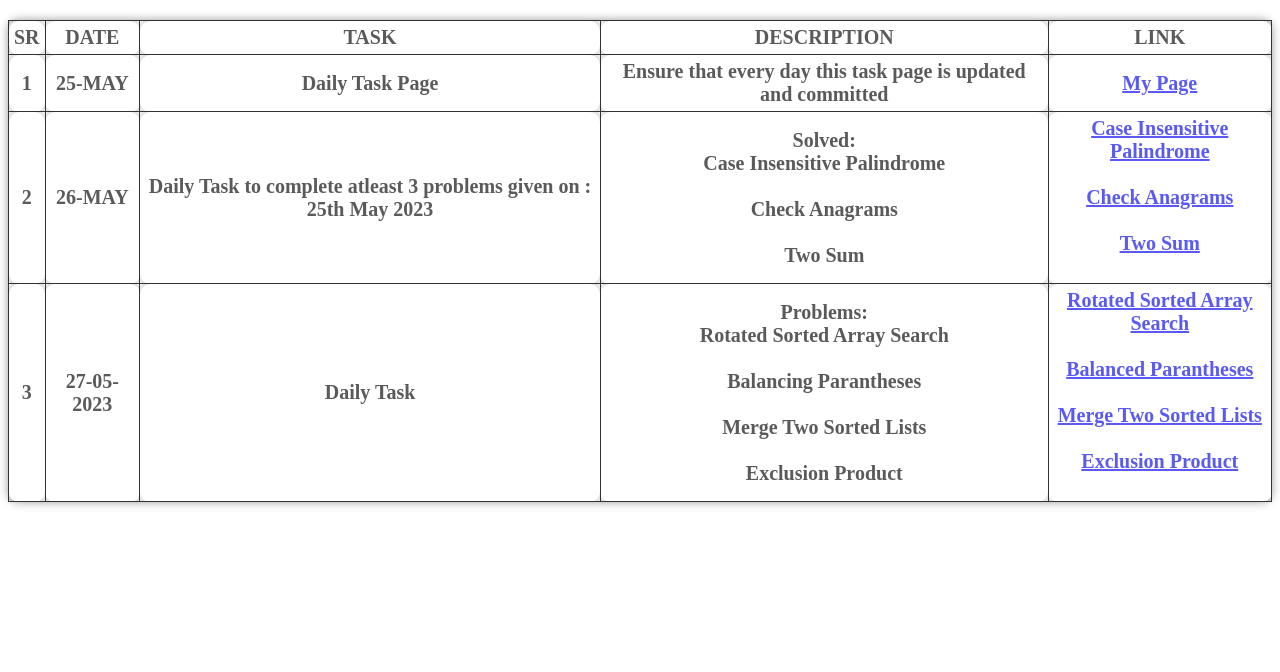
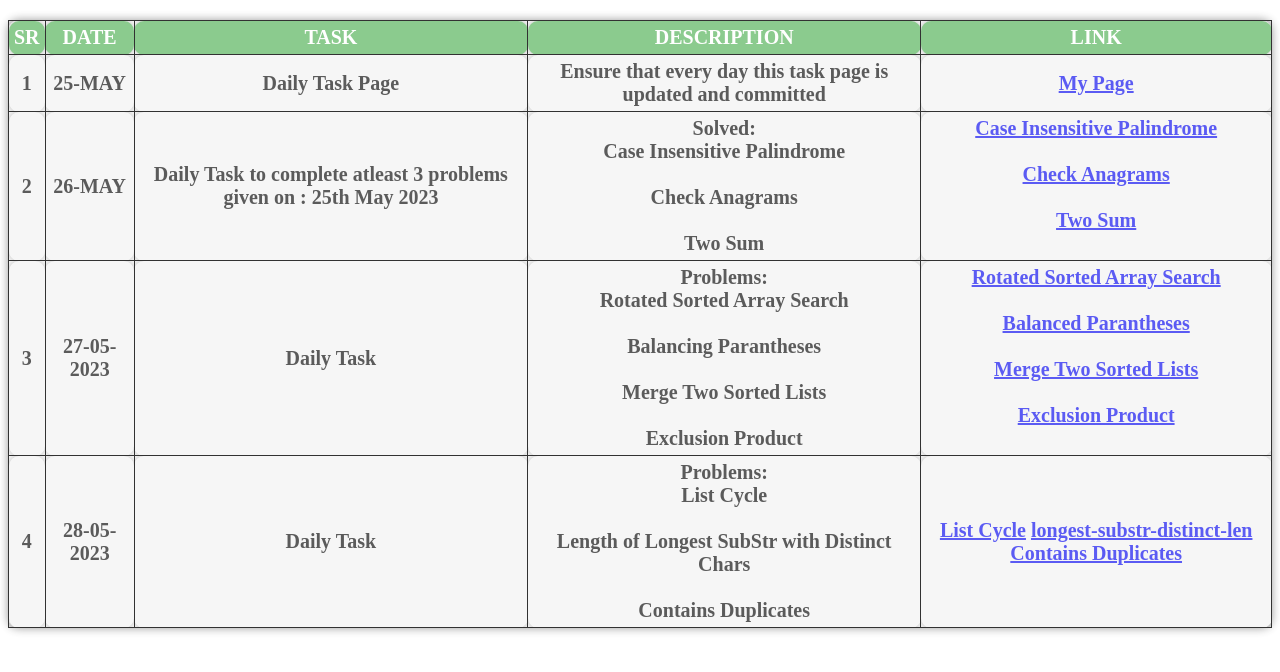
Before and after one commit to JayanthkumarAllamsetty/github.io, a plain HTML site: page index.html in a window 1280 px wide. Drawn offline with Linux system fonts and the light colour scheme.

Commit message:
Updated Sums

```diff
--- a/index.css
+++ b/index.css
@@ -1,3 +1,6 @@
+.{
+    background-color: aliceblue;
+}
 table, th, td{
     border: 1px solid black;
     border-collapse: collapse;
@@ -7,7 +10,6 @@ table, th, td{
     font-family: 'Times New Roman', Times, serif;
     font-weight: bold;
     color: black;
-    background-color: white;
     opacity: 0.8;
 
     margin: auto;
@@ -18,3 +20,13 @@ table, th, td{
     border-radius: 10px;
     box-shadow: 0 0 10px rgba(0,0,0,0.5);
 }
+th{
+    background-color: #4CAF50;
+    color: white;
+}
+td{
+    background-color: #f2f2f2;
+}
+tr:hover{
+    background-color: #5e5e5e;
+}
--- a/index.html
+++ b/index.html
@@ -58,6 +58,23 @@
                     <a href="https://mentorpick.com/code?cid=1ff23360-aee2-4cac-b120-9e1f9df192b6&cslug=klu-y20-elite-cohort-1&pid=95cf78d0-7ecc-4b61-a06e-57b6169b4fd0&pslug=bz-exclusion-product&courseId=707da31b-c631-42e7-b3fc-61b8e33cc62a&sectionId=undefined">Exclusion Product</a><br><br>
                 </td>
             </tr>
+            <tr>
+                <td>4</td>
+                <td>28-05-2023</td>
+                <td>Daily Task</td>
+                <td>Problems:
+                    <br>List Cycle<br>
+                    <br>Length of Longest SubStr with Distinct Chars<br>
+                    <br>Contains Duplicates<br>
+                </td>
+                <td>
+                    <a href="https://www.mentorpick.com/code?cid=1ff23360-aee2-4cac-b120-9e1f9df192b6&cslug=klu-y20-elite-cohort-1&pid=521f7ae8-b1a8-4305-aab3-94acb260d4d9&pslug=listCycle&courseId=707da31b-c631-42e7-b3fc-61b8e33cc62a&sectionId=undefined">List Cycle</a>
+                    <a href="https://www.mentorpick.com/code?cid=1ff23360-aee2-4cac-b120-9e1f9df192b6&cslug=klu-y20-elite-cohort-1&pid=41ce7ecd-f5e0-4c18-8edf-16e2f5a1f555&pslug=longest-substr-distinct-len&courseId=707da31b-c631-42e7-b3fc-61b8e33cc62a&sectionId=undefined"> longest-substr-distinct-len</a>
+                    <a href="https://www.mentorpick.com/code?cid=1ff23360-aee2-4cac-b120-9e1f9df192b6&cslug=klu-y20-elite-cohort-1&pid=ce9a737e-3cdf-4fa5-94ca-3528564cbb02&pslug=bz-contains-duplicates&courseId=707da31b-c631-42e7-b3fc-61b8e33cc62a&sectionId=undefined">Contains Duplicates</a>
+
+                </td>
+            </tr>
+
         </tbody>
     </table>
 
```
